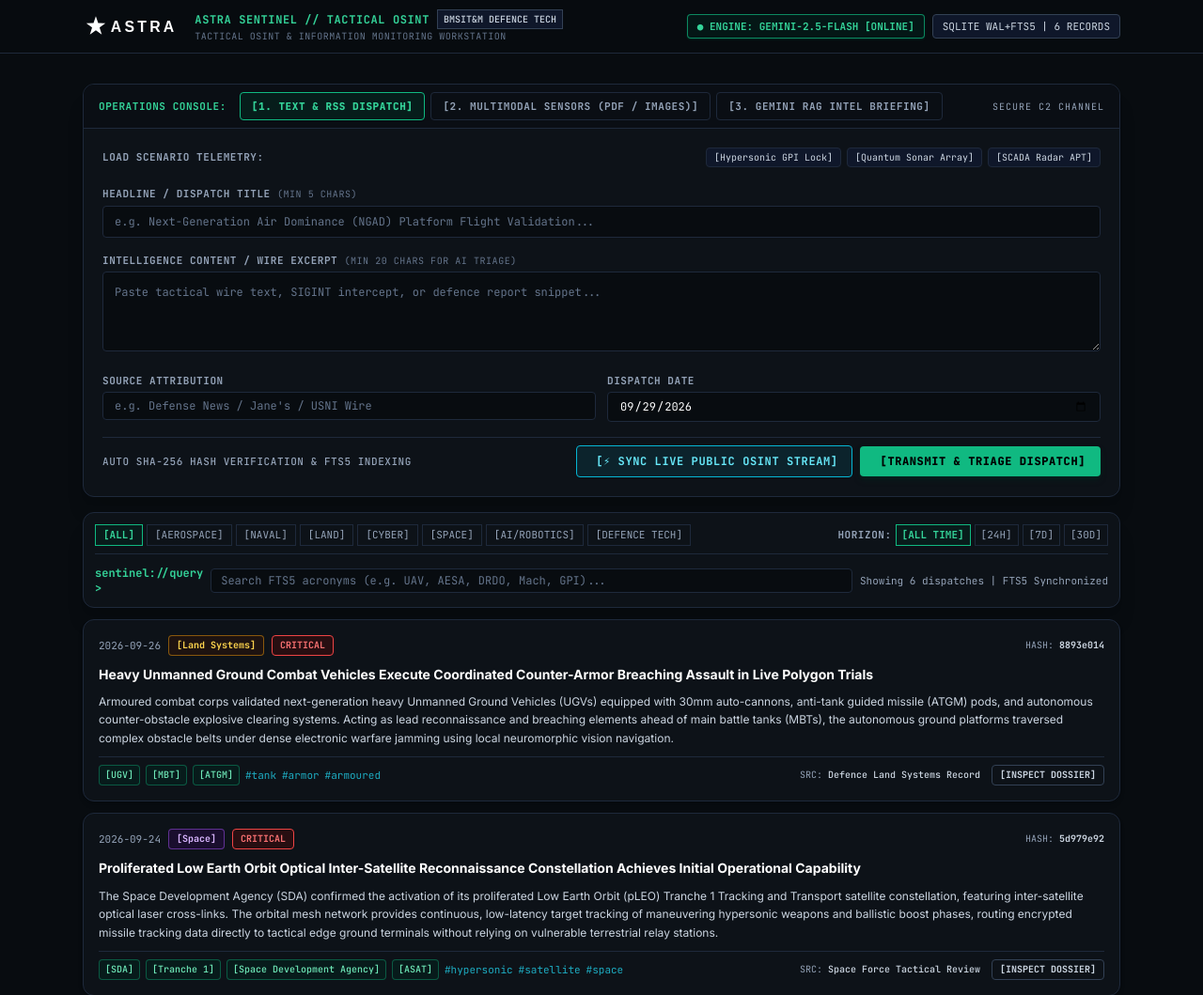
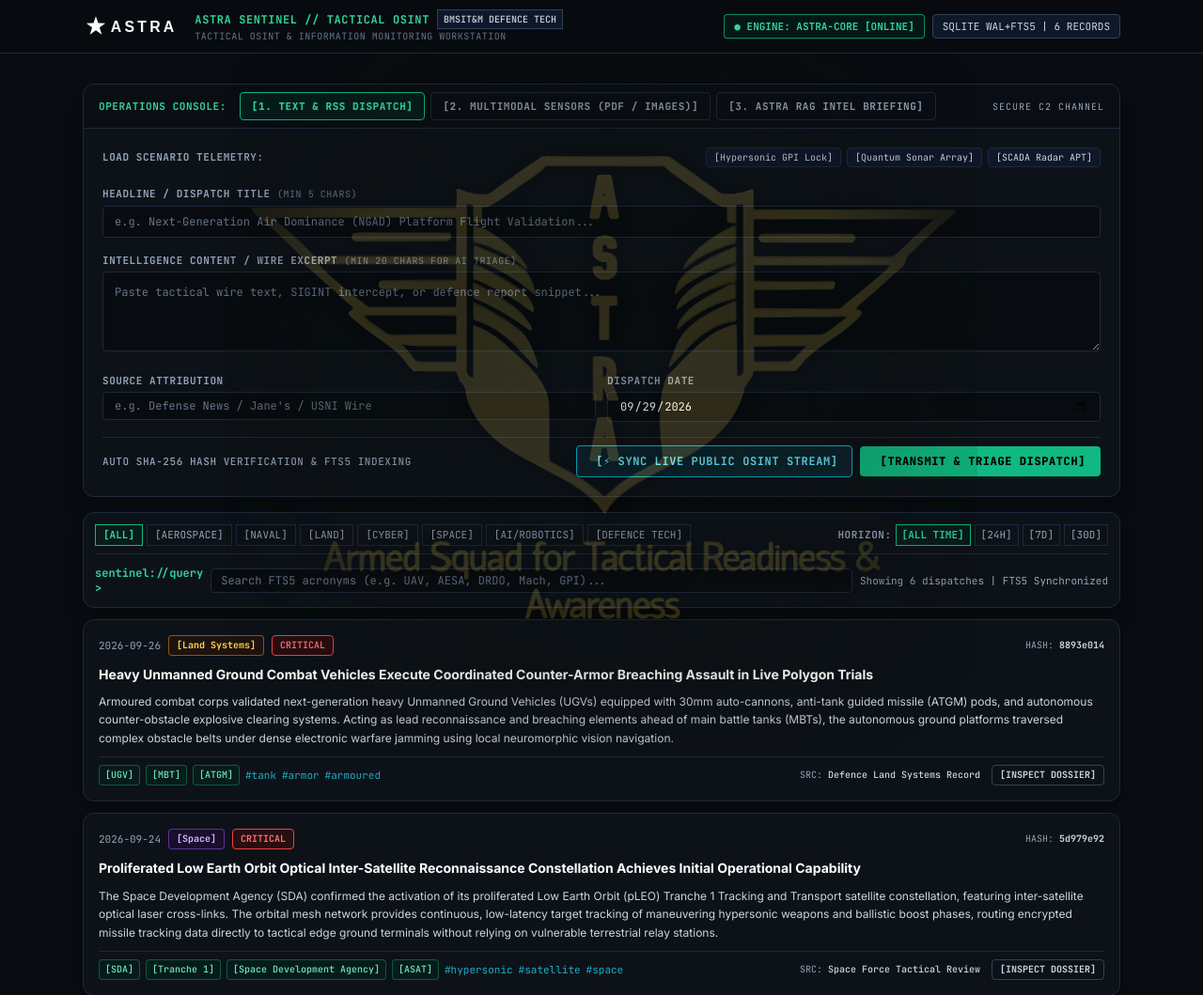
Before and after one commit to gagan-kikkeri/astra, a FastAPI app: page / in a window 1280 px wide. Shown: the top 1059 px of the page at 94% size. Run offline with FastAPI, Linux system fonts and the light colour scheme; data comes from the database, SQL or seed files in the repository; some libraries are stand-ins or nearby versions.

Commit message:
feat(ui): add ASTRA crest background watermark and eliminate all Gemini naming from frontend

```diff
--- a/app/templates/index.html
+++ b/app/templates/index.html
@@ -89,9 +89,46 @@
     .bg-brand-card {
       background-color: #0d1218 !important;
     }
+
+    /* Fixed Full-Page Tactical Background Insignia */
+    .tactical-bg-layer {
+      position: fixed;
+      top: 0;
+      left: 0;
+      width: 100vw;
+      height: 100vh;
+      pointer-events: none;
+      z-index: 0;
+      display: flex;
+      align-items: center;
+      justify-content: center;
+      overflow: hidden;
+    }
+
+    .tactical-bg-image {
+      width: 100%;
+      height: 100%;
+      max-width: 1000px;
+      max-height: 1000px;
+      background-image: url('/static/img/astra_bg.jpg');
+      background-repeat: no-repeat;
+      background-position: center 42%;
+      background-size: contain;
+      opacity: 0.16;
+      filter: contrast(125%) brightness(105%);
+      mask-image: radial-gradient(circle at center, black 45%, transparent 80%);
+      -webkit-mask-image: radial-gradient(circle at center, black 45%, transparent 80%);
+    }
   </style>
 </head>
-<body class="min-h-screen flex flex-col antialiased selection:bg-emerald-600 selection:text-white bg-[#080c10]">
+<body class="min-h-screen flex flex-col antialiased selection:bg-emerald-600 selection:text-white relative bg-[#080c10]">
+
+  <!-- ========================================================================= -->
+  <!-- FULL PAGE TACTICAL INSIGNIA WATERMARK (ASTRA GOLD CREST)                  -->
+  <!-- ========================================================================= -->
+  <div class="tactical-bg-layer" aria-hidden="true">
+    <div class="tactical-bg-image"></div>
+  </div>
 
   <!-- ========================================================================= -->
   <!-- A. INTEGRATED HEADER BANNER                                               -->
@@ -115,7 +152,7 @@
       <!-- Right: Engine Pill & Active Database Telemetry -->
       <div class="flex items-center gap-2 font-mono text-xs">
         <span id="engineBadge" class="px-2.5 py-1 rounded border border-emerald-500/70 bg-emerald-950/40 text-emerald-400 font-bold text-[11px] shadow-sm shadow-emerald-950">
-          ● ENGINE: GEMINI-2.5-FLASH [ONLINE]
+          ● ENGINE: ASTRA-CORE [ONLINE]
         </span>
         <span id="dbTelemetryBadge" class="px-2.5 py-1 rounded border border-slate-700 bg-slate-900 px-2.5 py-1 text-slate-300 text-[11px] hidden sm:inline-block">
           SQLITE WAL+FTS5 | <span id="recordCount">37</span> RECORDS
@@ -194,7 +231,7 @@
             onclick="switchTab('rag')"
             class="px-3 py-1.5 rounded text-[11px] uppercase tracking-wider transition-all border border-slate-800 text-slate-400 hover:text-slate-200 hover:border-slate-700"
           >
-            [3. GEMINI RAG INTEL BRIEFING]
+            [3. ASTRA RAG INTEL BRIEFING]
           </button>
         </div>
 
@@ -368,7 +405,7 @@
 
       </div>
 
-      <!-- TAB 3 PANE: [GEMINI RAG INTEL BRIEFING] -->
+      <!-- TAB 3 PANE: [ASTRA RAG INTEL BRIEFING] -->
       <div id="tab-pane-rag" class="hidden p-5 space-y-4">
 
         <div class="flex items-center justify-between text-xs pb-1">
@@ -656,7 +693,7 @@
           }
           const engineBadge = document.getElementById('engineBadge');
           if (engineBadge) {
-            engineBadge.innerHTML = '● ENGINE: GEMINI-2.5-FLASH [ONLINE]';
+            engineBadge.innerHTML = '● ENGINE: ASTRA-CORE [ONLINE]';
             engineBadge.className = 'px-2.5 py-1 rounded border border-emerald-500/70 bg-emerald-950/40 text-emerald-400 font-bold text-[11px] shadow-sm shadow-emerald-950';
           }
         }
@@ -974,7 +1011,7 @@
       }
     }
 
-    // 9. Gemini RAG Intel Briefing Synthesizer
+    // 9. ASTRA RAG Intel Briefing Synthesizer
     async function generateSitRep() {
       const queryInput = document.getElementById('sitrepQueryInput');
       const categorySelect = document.getElementById('sitrepCategorySelect');
```
Also changed, not shown: tests/test_engine.py (+7 -3 lines).
